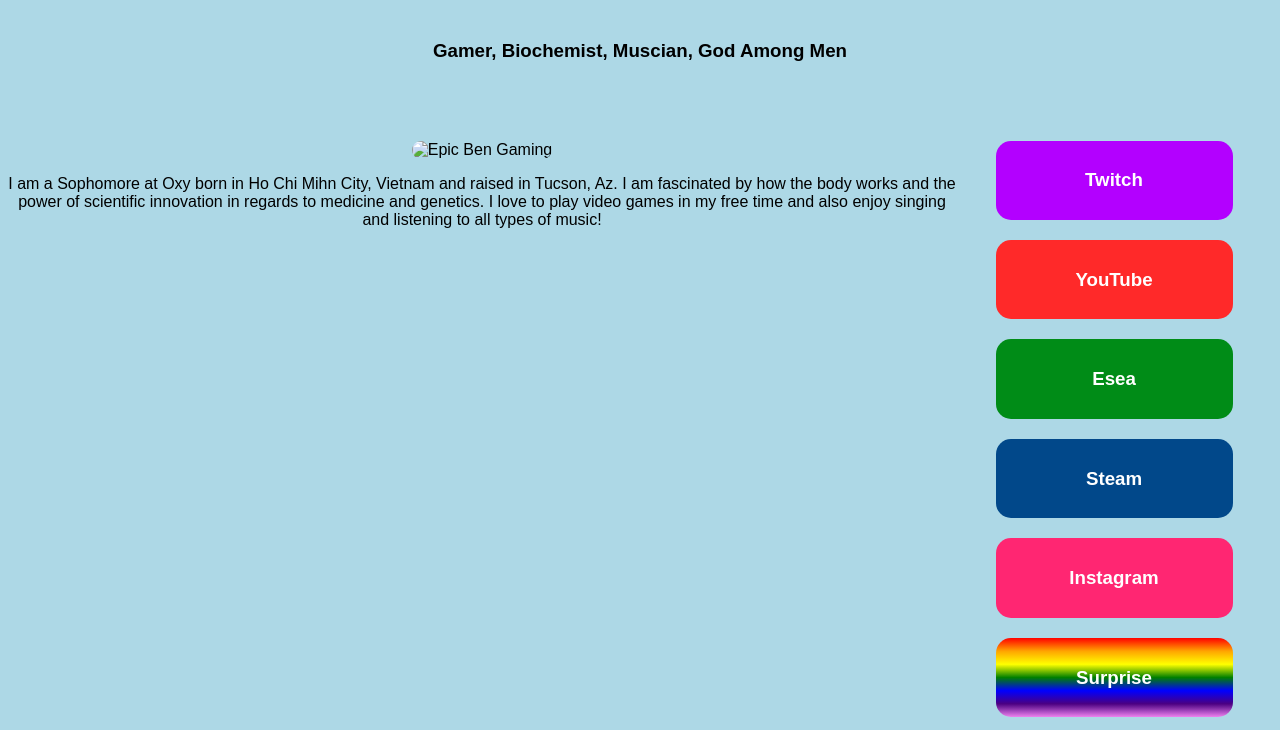
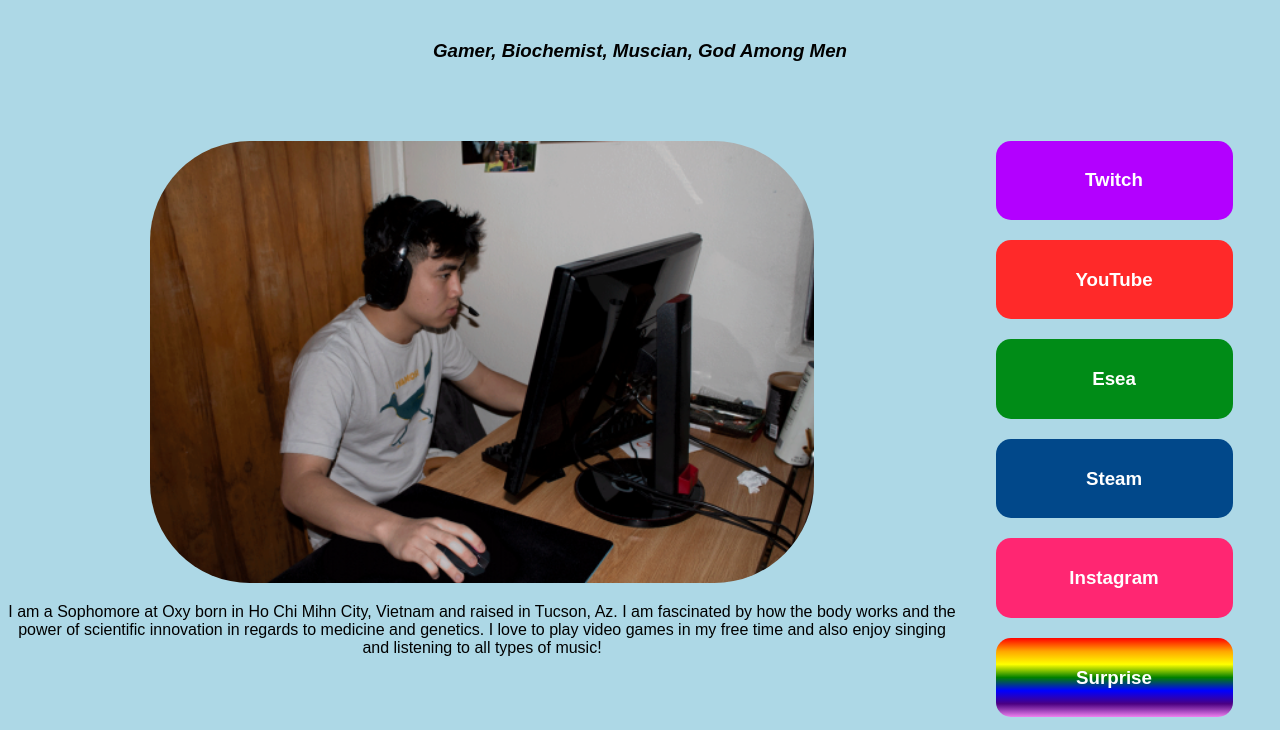
Before and after one commit to Bmetcalf19/Bmetcalf19.github.io, a plain HTML site: page index.html in a window 1280 px wide. Shown: the part 70-800 px from the top of the page. Drawn offline with Linux system fonts and the light colour scheme.

Commit message:
made it work

```diff
--- a/index.html
+++ b/index.html
@@ -48,7 +48,7 @@
 
             }
             img{
-                border-radius: 25px;
+                border-radius: 100px;
             }
             #twitch{
                 background-color: #b300ff;
@@ -81,11 +81,11 @@
     <body>
         <header>
             <h1><b>Ben "M34ty" Metcalf</b></h1>
-            <h3>Gamer, Biochemist, Muscian, God Among Men</h3>
+            <h3><i>Gamer, Biochemist, Muscian, God Among Men</i></h3>
         </header>
         <section class="left">
             <div class="lsboxes">
-                <img src="ÏMG_6675.GIF" alt="Epic Ben Gaming" width="600" height="600"/>
+                <img src="IMG_6675.GIF" alt="Epic Ben Gaming" width= 70%>
             </div>
             <div class="lsboxes">
                 <p>I am a Sophomore at Oxy born in Ho Chi Mihn City, Vietnam and raised in Tucson, Az. I am fascinated by how the body works and the power of scientific innovation in regards to medicine and genetics. I love to play video games in my free time and also enjoy singing and listening to all types of music!</p>
```
